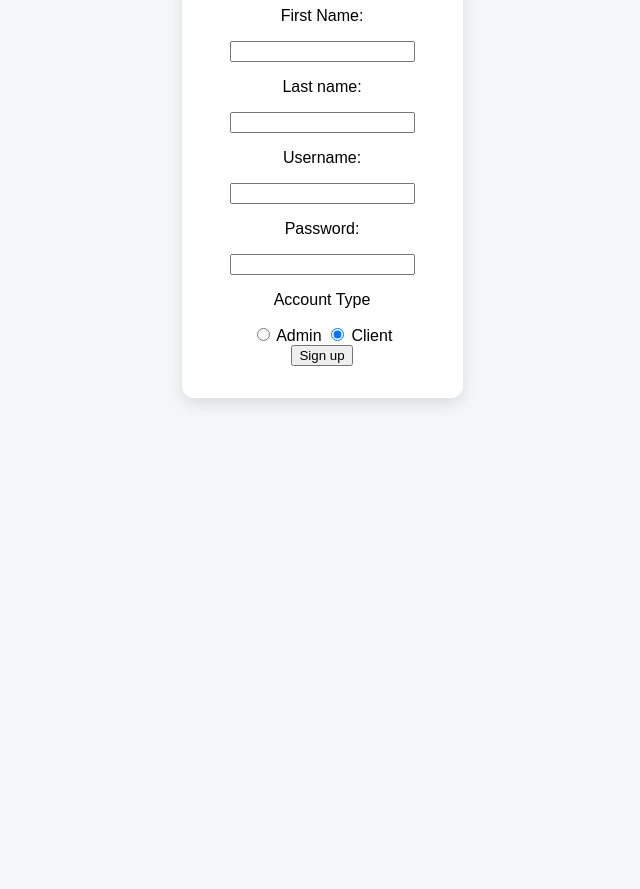
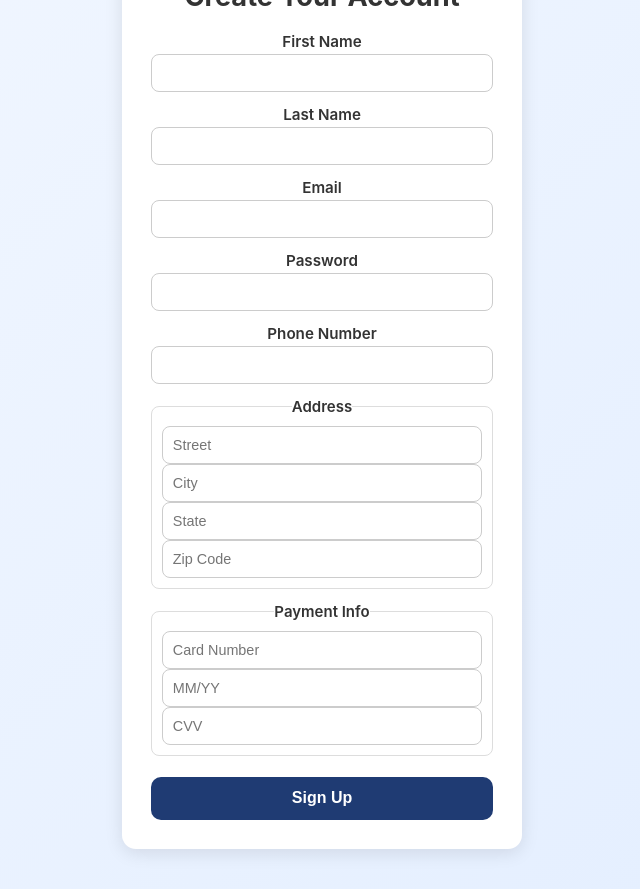
Before and after one commit to jacobc046/project2, a website built with Vite: page frontend/signup.html in a window 1280 px wide. Shown: the part 145-1034 px from the top of the page, without its empty margins (318-958 px from the left). Before the commit the page ends 800 px from the top, so only its background shows below. Built offline with nearby package versions, Linux system fonts and the light colour scheme.

Commit message:
Updated sign up with new info

```diff
--- a/frontend/signup.html
+++ b/frontend/signup.html
@@ -3,28 +3,57 @@
   <head>
     <meta charset="UTF-8" />
     <meta name="viewport" content="width=device-width, initial-scale=1.0" />
+    <title>Sign Up</title>
     <link rel="stylesheet" href="stylesheet.css" />
-    <title>Sign up</title>
   </head>
   <body>
-    <main>
-      <h1>Sign Up</h1>
-      <p>First Name:</p>
-      <input id="first-name-input" type="text" />
-      <p>Last name:</p>
-      <input id="last-name-input" type="text" />
-      <p>Username:</p>
-      <input id="username-input" type="text" />
-      <p>Password:</p>
-      <input id="password-input" type="password" />
-      <p>Account Type</p>
-      <input type="radio" name="account-type-input" value="admin">
-      <label for="admin">Admin</label>
-      <input id="is-client" type="radio" name="account-type-input" value="client" checked>
-      <label for="client">Client</label>
-      <br />
-      <button id="sign-up-btn" class="btn btn-secondary">Sign up</button>
+    <main class="signup-container">
+      <h1>Create Your Account</h1>
+      <form id="signup-form">
+        <div class="form-group">
+          <label for="first-name-input">First Name</label>
+          <input id="first-name-input" type="text" />
+        </div>
+
+        <div class="form-group">
+          <label for="last-name-input">Last Name</label>
+          <input id="last-name-input" type="text" />
+        </div>
+
+        <div class="form-group">
+          <label for="email-input">Email</label>
+          <input id="email-input" type="email" />
+        </div>
+
+        <div class="form-group">
+          <label for="password-input">Password</label>
+          <input id="password-input" type="password" />
+        </div>
+
+        <div class="form-group">
+          <label for="phone-number-input">Phone Number</label>
+          <input id="phone-number-input" type="tel" />
+        </div>
+
+        <fieldset class="address-section">
+          <legend>Address</legend>
+          <input id="street-input" type="text" placeholder="Street" />
+          <input id="city-input" type="text" placeholder="City" />
+          <input id="state-input" type="text" placeholder="State" />
+          <input id="zipcode-input" type="text" placeholder="Zip Code" />
+        </fieldset>
+
+        <fieldset class="payment-section">
+          <legend>Payment Info</legend>
+          <input id="card-number-input" type="text" placeholder="Card Number" />
+          <input id="ex-date-input" type="text" placeholder="MM/YY" />
+          <input id="cvv-code-input" type="text" placeholder="CVV" />
+        </fieldset>
+
+        <button id="sign-up-btn" class="btn">Sign Up</button>
+      </form>
     </main>
+
     <script src="signup.js"></script>
   </body>
 </html>
--- a/frontend/signup.js
+++ b/frontend/signup.js
@@ -7,27 +7,46 @@ document.addEventListener("DOMContentLoaded", function () {
     signUpBtn.onclick = function () {
       const firstNameInput = document.querySelector("#first-name-input");
       const lastNameInput = document.querySelector("#last-name-input");
-      const usernameInput = document.querySelector("#username-input");
       const passwordInput = document.querySelector("#password-input");
-      const isClient = document.querySelector('#is-client');
+      const emailInput = document.querySelector("#email-input");
+      const phoneNumberInput = document.querySelector("#phone-number-input");
+      const streetInput = document.querySelector("#street-input");
+      const cityInput = document.querySelector("#city-input");
+      const stateInput = document.querySelector("#state-input");
+      const zipcodeInput = document.querySelector("#zipcode-input");
+      const cardNumberInput = document.querySelector("#card-number-input");
+      const exDateInput = document.querySelector("#ex-date-input");
+      const cvvInput = document.querySelector("#cvv-code-input");
 
-      const selectedValue = isClient ? 'client' : 'admin';
+      const isClient = document.querySelector("#is-client");
+
+      const selectedValue = isClient ? "client" : "admin";
 
       fetch("http://localhost:5050/signup", {
         headers: { "Content-type": "application/json" },
         method: "POST",
         body: JSON.stringify({
-            username: usernameInput.value,
-            password: passwordInput.value,
-            firstName: firstNameInput.value,
-            lastName: lastNameInput.value,
-            account_type: selectedValue
+          //username: usernameInput.value,
+          password: passwordInput.value,
+          firstName: firstNameInput.value,
+          lastName: lastNameInput.value,
+          email: emailInput.value,
+          phoneNumber: phoneNumberInput.value,
+          street: streetInput.value,
+          city: cityInput.value,
+          state: stateInput.value,
+          zipcode: zipcodeInput.value,
+          cardNumber: cardNumberInput.value,
+          exDate: exDateInput.value,
+          cvv: cvvInput.value,
+          account_type: selectedValue,
         }),
       })
         .then((response) => response.json())
         .then((data) => {
           console.log("Signup response:", data);
-          window.location.href = selectedValue == 'admin' ? "/adminHome.html" : "/clientHome.html";
+          window.location.href =
+            selectedValue == "admin" ? "/adminHome.html" : "/clientHome.html";
         })
         .catch((err) => console.error(err));
     };
--- a/frontend/stylesheet.css
+++ b/frontend/stylesheet.css
@@ -32,3 +32,94 @@ main {
   box-shadow: 0px 6px 15px rgba(0, 0, 0, 0.1);
   text-align: center;
 }
+
+* {
+  box-sizing: border-box;
+  margin: 0;
+  padding: 0;
+}
+
+body {
+  font-family: "Inter", Arial, sans-serif;
+  background: linear-gradient(135deg, #f2f7ff, #e3eeff);
+  min-height: 100vh;
+  display: flex;
+  justify-content: center;
+  padding: 40px 20px;
+  overflow-y: auto;
+}
+
+.signup-container {
+  background: #fff;
+  padding: 1.8rem;
+  border-radius: 14px;
+  box-shadow: 0 4px 18px rgba(0, 0, 0, 0.1);
+  width: 100%;
+  max-width: 400px;
+  margin-top: 1rem;
+}
+
+h1 {
+  text-align: center;
+  color: #333;
+  margin-bottom: 1.2rem;
+  font-size: 1.7rem;
+}
+
+form {
+  display: flex;
+  flex-direction: column;
+  gap: 0.8rem;
+}
+
+.form-group label {
+  font-weight: 600;
+  color: #333;
+  font-size: 0.95rem;
+  display: block;
+  margin-bottom: 0.2rem;
+}
+
+input {
+  width: 100%;
+  padding: 10px;
+  border-radius: 8px;
+  border: 1px solid #ccc;
+  transition: border-color 0.2s, box-shadow 0.2s;
+  font-size: 0.9rem;
+}
+
+input:focus {
+  outline: none;
+  border-color: #007bff;
+  box-shadow: 0 0 4px rgba(0, 123, 255, 0.3);
+}
+
+fieldset {
+  border: 1px solid #ddd;
+  border-radius: 8px;
+  padding: 10px;
+}
+
+legend {
+  font-weight: 600;
+  color: #333;
+  font-size: 15px;
+}
+
+.btn {
+  background-color: #1f3b73;
+  color: white;
+  font-weight: 600;
+  padding: 0.8rem;
+  border: none;
+  border-radius: 10px;
+  cursor: pointer;
+  transition: background-color 0.3s;
+  font-size: 1rem;
+  margin-top: 0.5rem;
+}
+
+.btn:hover {
+  background-color: #274b9f;
+}
```
Also changed, not shown: backend/app.js (+19 -10 lines), frontend/adminHome.html (+1 -1 lines), sql.txt (+9 -1 lines), frontend/index.html (line endings or trailing spaces), 2 other files.
